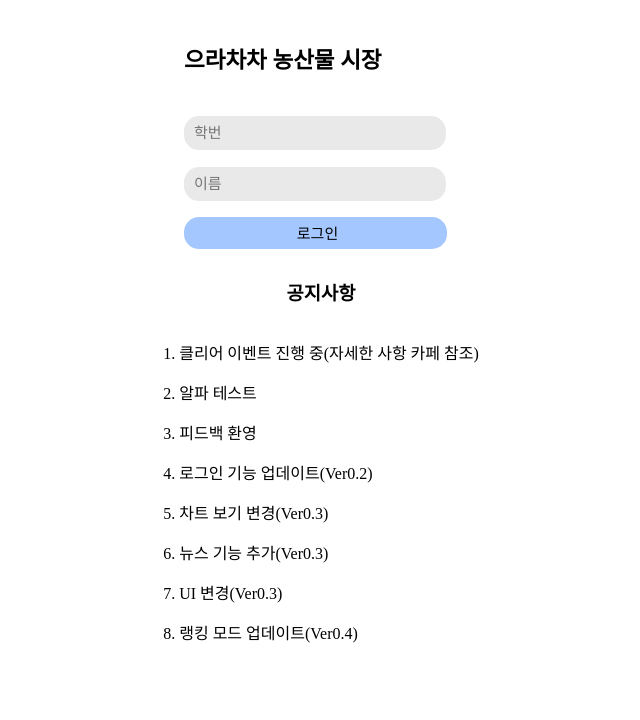
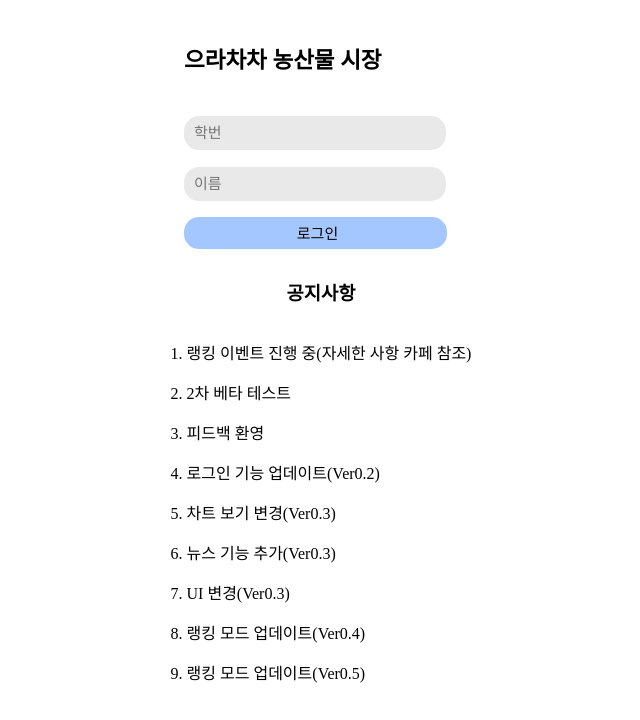
Before and after one commit to kimgangs/GameOperation, a plain HTML site: page index.html in a window 1280 px wide. Shown: the whole page, without its empty margins (319-959 px from the left). Drawn offline with Linux system fonts and the light colour scheme.

Commit message:
Update index.html

```diff
--- a/index.html
+++ b/index.html
@@ -48,14 +48,15 @@
     <script>
         function loadNotices() {
             const notices = [
-                "클리어 이벤트 진행 중(자세한 사항 카페 참조)",
-                "알파 테스트",
+                "랭킹 이벤트 진행 중(자세한 사항 카페 참조)",
+                "2차 베타 테스트",
                 "피드백 환영",
                 "로그인 기능 업데이트(Ver0.2)",
                 "차트 보기 변경(Ver0.3)",
                 "뉴스 기능 추가(Ver0.3)",
                 "UI 변경(Ver0.3)",
-                "랭킹 모드 업데이트(Ver0.4)"
+                "랭킹 모드 업데이트(Ver0.4)",
+                "랭킹 모드 업데이트(Ver0.5)"
             ];
 
             const noticeDiv = document.getElementById("notices");
```
